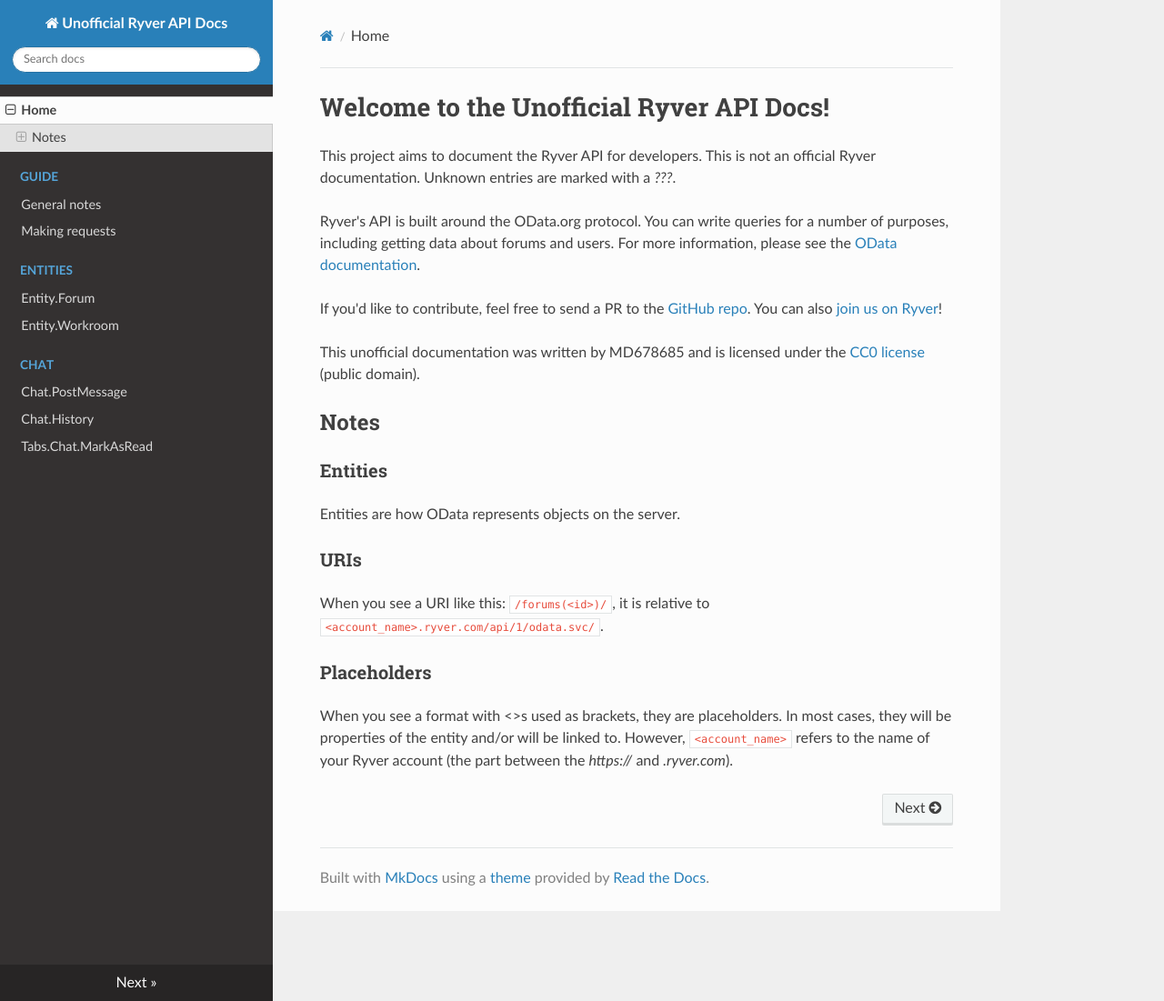
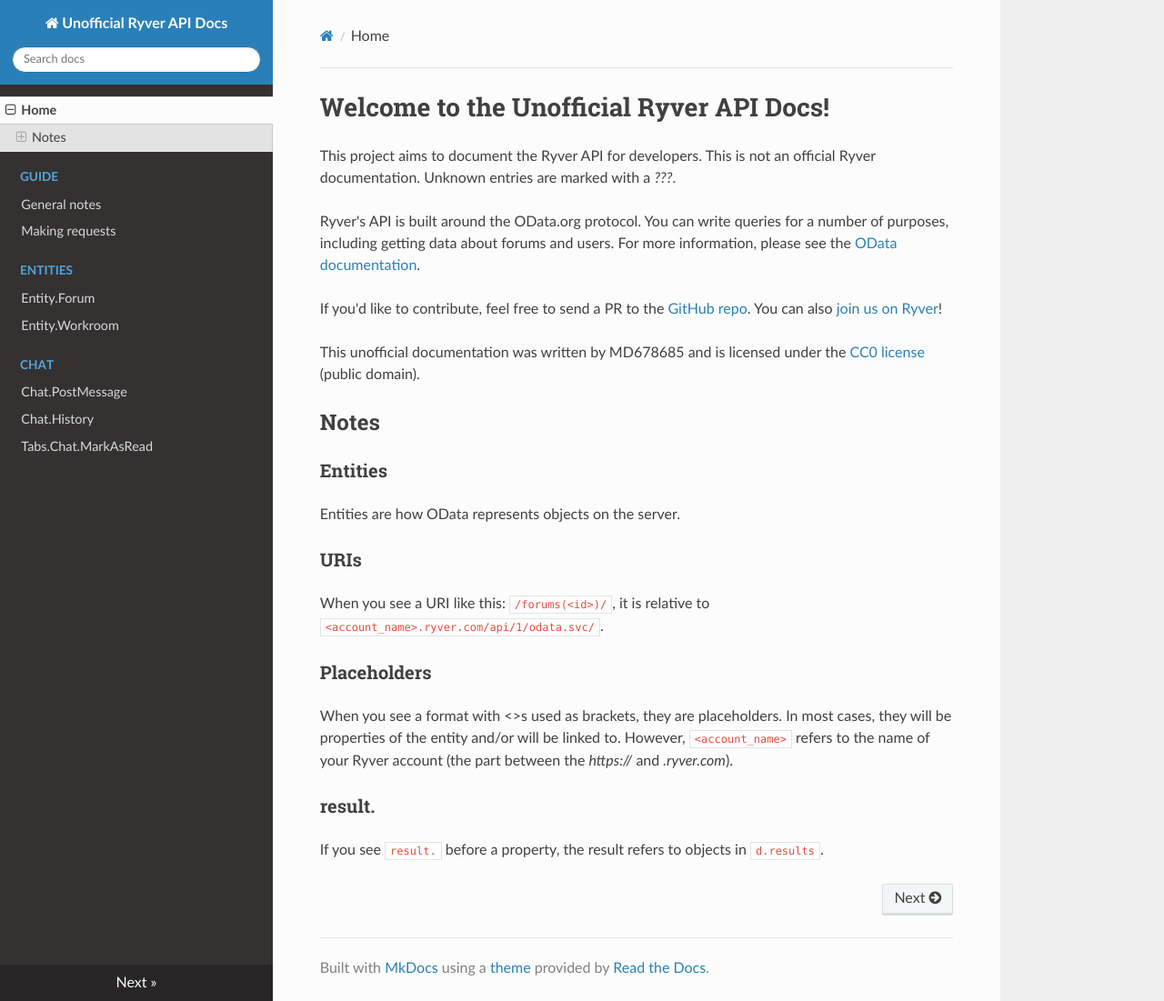
Before and after one commit to md678685/UnofficialRyverDocs, an MkDocs documentation site: the page built from docs/index.md, in a window 1280 px wide and 1101 px high. Shown: the whole window at 91% size. Built offline with MkDocs 1.6.1, drawn with Linux system fonts in a browser that asks for light colours; nearby versions of some CDN libraries; old or Windows-style settings are respelled for this version of MkDocs.

Commit message:
Add note about result.

```diff
--- a/docs/index.md
+++ b/docs/index.md
@@ -33,3 +33,8 @@ When you see a format with <>s used as brackets, they are placeholders.
 In most cases, they will be properties of the entity and/or will be
 linked to. However, `<account_name>` refers to the name of your Ryver
 account (the part between the *https://* and *.ryver.com*).
+
+### result.
+
+If you see `result.` before a property, the result refers to objects
+in `d.results`.
```
